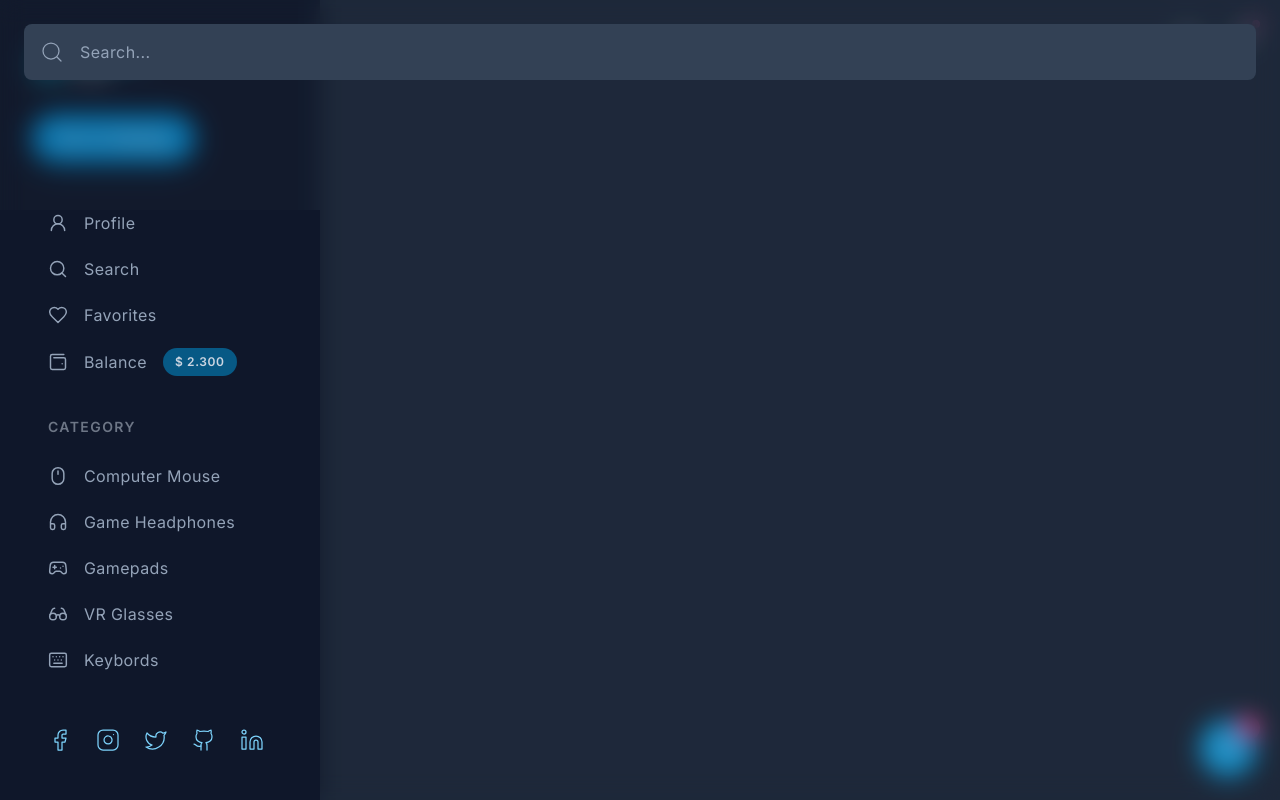
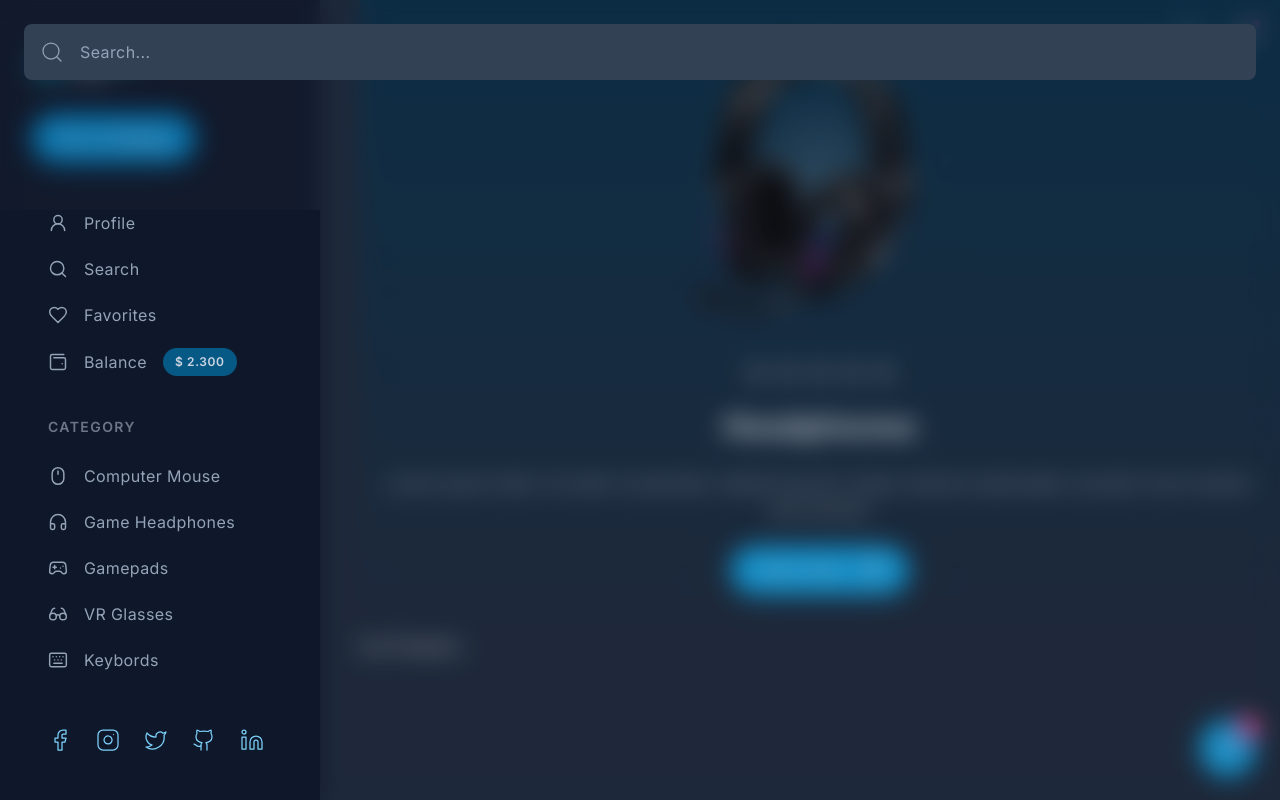
Before and after one commit to RodolfoAmorim/react-shop, a React (Vite) app: page / in a window 1280 px wide. Both pictures are taken after a click on the button 1188 px from the left and 36 px from the top of the page. Built offline with nearby package versions, Linux system fonts and the light colour scheme.

Commit message:
:sparkles: main banner home

```diff
--- a/src/App.tsx
+++ b/src/App.tsx
@@ -1,88 +1,51 @@
-import { Bell, Search, ShoppingBag } from 'lucide-react'
 import { Sidebar } from './components/sidebar'
+import { Header } from './components/header'
+import { ShoppingBag, Star } from 'lucide-react'
 
 import './global.css'
-import { Avatar } from './components/avatar'
-import { useEffect, useRef, useState } from 'react'
 
 export function App() {
-  const [showSearch, setShowSearch] = useState(false)
-  const searchInput = useRef<HTMLDivElement>(null)
-
-  useEffect(() => {
-    function handleClickOutsideSearch(event: MouseEvent) {
-      if (
-        searchInput.current &&
-        !searchInput.current.contains(event.target as Node)
-      ) {
-        setShowSearch(false)
-      }
-    }
-
-    document.addEventListener('mousedown', handleClickOutsideSearch)
-
-    return () => {
-      document.removeEventListener('mousedown', handleClickOutsideSearch)
-    }
-  }, [searchInput])
-
-  const handleSearch = () => {
-    setShowSearch(!showSearch)
-  }
-
   return (
     <main className='w-full min-h-screen bg-slate-800 text-slate-100 xl:flex xl:gap-10'>
       <Sidebar />
 
       <div className='w-full flex-1'>
-        <header className='inline-flex items-center justify-end gap-6 fixed top-0 right-0 p-6 text-slate-300 z-20'>
-          <div
-            className={`${
-              showSearch
-                ? 'opacity-1 visible translate-y-0 ease-in'
-                : 'opacity-0 invisible -translate-y-2 ease-out'
-            } transition-all duration-300 fixed h-screen top-0 left-0 right-0 z-40 bg-slate-800/20 p-6 backdrop-blur-md`}
-          >
-            <div
-              className='flex items-center justify-start gap-4 bg-slate-700 px-4 rounded-lg'
-              ref={searchInput}
-            >
-              <label htmlFor='search' className='text-slate-400'>
-                <Search strokeWidth={1.25} />
-              </label>
+        <Header />
 
-              <input
-                type='text'
-                id='search'
-                name='search'
-                placeholder='Search...'
-                className='flex-1 outline-none bg-transparent h-14 text-slate-100 placeholder:text-slate-400 text-base leading-relaxed tracking-wide'
-              />
+        <section className='w-full'>
+          <div className='w-full h-full bg-gradient-to-b from-sky-950 to-slate-800 flex flex-col items-center justify-center gap-4 py-10'>
+            <div className='w-72 aspect-square bg-gradient-radial from-sky-200/20 to-50% to-sky-200/0 flex items-center justify-center'>
+              <img src='/images/products/headphone.png' className='w-64' />
+            </div>
+
+            <div className='w-full flex flex-col items-center justify-center gap-6 mt-4 px-6 text-slate-200'>
+              <div className='w-full flex items-center justify-center gap-2'>
+                <Star strokeWidth={1.25} />
+                <Star strokeWidth={1.25} />
+                <Star strokeWidth={1.25} />
+                <Star strokeWidth={1.25} />
+                <Star strokeWidth={1.25} />
+              </div>
+
+              <h1 className='text-center text-3xl leading-tight tracking-wide font-bold'>
+                Headphones
+              </h1>
+
+              <p className='text-center opacity-80 leading-relaxed tracking-wider'>
+                Lorem ipsum dolor sit amet consectetur adipisicing elit. Sequi
+                maiores quibusdam suscipit rerum tenetur ipsa quidem
+              </p>
+
+              <button className='flex items-center justify-center gap-4 bg-sky-500 shadow-button rounded-full text-sky-100 px-6 py-3 tracking-wider leading-tight '>
+                Order Now <ShoppingBag strokeWidth={1.25} />
+              </button>
             </div>
           </div>
+        </section>
 
-          <div className='flex items-center justify-end gap-8'>
-            <span className='hidden'>
-              <Avatar />
-            </span>
-
-            <button className='' onClick={handleSearch}>
-              <Search strokeWidth={1.25} />
-            </button>
-
-            <button className='relative'>
-              <span className='absolute -top-1 -right-1 bg-pink-500 w-2 h-2 text-xs flex items-center justify-center rounded-full leading-none' />
-              <Bell strokeWidth={1.25} />
-            </button>
-
-            <button className='fixed bottom-6 right-6 w-14 h-14 bg-sky-500 flex items-center justify-center rounded-full shadow-button'>
-              <span className='absolute -top-1 -right-1 bg-pink-500 w-6 h-6 text-xs flex items-center justify-center rounded-full leading-none'>
-                2
-              </span>
-              <ShoppingBag strokeWidth={1.25} />
-            </button>
-          </div>
-        </header>
+        <section>
+          <h2>Our Products</h2>
+        </section>
       </div>
     </main>
   )
--- /dev/null
+++ b/src/components/header/index.tsx
@@ -0,0 +1,80 @@
+import { useState, useRef, useEffect } from 'react'
+import { Search, Bell, ShoppingBag } from 'lucide-react'
+import { Avatar } from '../avatar'
+
+export function Header() {
+  const [showSearch, setShowSearch] = useState(false)
+  const searchInput = useRef<HTMLDivElement>(null)
+
+  useEffect(() => {
+    function handleClickOutsideSearch(event: MouseEvent) {
+      if (
+        searchInput.current &&
+        !searchInput.current.contains(event.target as Node)
+      ) {
+        setShowSearch(false)
+      }
+    }
+
+    document.addEventListener('mousedown', handleClickOutsideSearch)
+
+    return () => {
+      document.removeEventListener('mousedown', handleClickOutsideSearch)
+    }
+  }, [searchInput])
+
+  const handleSearch = () => {
+    setShowSearch(!showSearch)
+  }
+
+  return (
+    <header className='inline-flex items-center justify-end gap-6 fixed top-0 right-0 p-6 text-slate-300 z-20'>
+      <div
+        className={`${
+          showSearch
+            ? 'opacity-1 visible translate-y-0 ease-in'
+            : 'opacity-0 invisible -translate-y-2 ease-out'
+        } transition-all duration-300 fixed h-screen top-0 left-0 right-0 z-40 bg-slate-800/20 p-6 backdrop-blur-md`}
+      >
+        <div
+          className='flex items-center justify-start gap-4 bg-slate-700 px-4 rounded-lg'
+          ref={searchInput}
+        >
+          <label htmlFor='search' className='text-slate-400'>
+            <Search strokeWidth={1.25} />
+          </label>
+
+          <input
+            type='text'
+            id='search'
+            name='search'
+            placeholder='Search...'
+            className='flex-1 outline-none bg-transparent h-14 text-slate-100 placeholder:text-slate-400 text-base leading-relaxed tracking-wide'
+          />
+        </div>
+      </div>
+
+      <div className='flex items-center justify-end gap-8'>
+        <span className='hidden'>
+          <Avatar />
+        </span>
+
+        <button className='' onClick={handleSearch}>
+          <Search strokeWidth={1.25} />
+        </button>
+
+        <button className='relative'>
+          <span className='absolute -top-1 -right-1 bg-pink-500 w-2 h-2 text-xs flex items-center justify-center rounded-full leading-none' />
+          <Bell strokeWidth={1.25} />
+        </button>
+
+        <button className='fixed bottom-6 right-6 w-14 h-14 bg-sky-500 flex items-center justify-center rounded-full shadow-button'>
+          <span className='absolute -top-1 -right-1 bg-pink-500 w-6 h-6 text-xs flex items-center justify-center rounded-full leading-none'>
+            2
+          </span>
+          <ShoppingBag strokeWidth={1.25} />
+        </button>
+      </div>
+    </header>
+  )
+}
--- a/tailwind.config.js
+++ b/tailwind.config.js
@@ -9,6 +9,9 @@ export default {
       boxShadow: {
         button: '0px 4px 24px 0px rgba(14, 165, 233, 0.2)',
       },
+      backgroundImage: {
+        'gradient-radial': 'radial-gradient(var(--tw-gradient-stops))',
+      },
     },
   },
   plugins: [],
```
Also changed, not shown: public/images/products/headphone.png (added).
